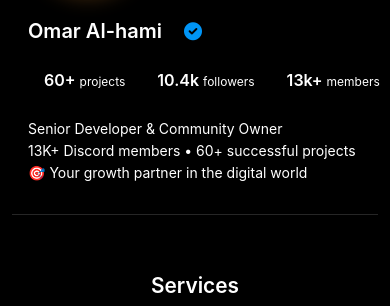
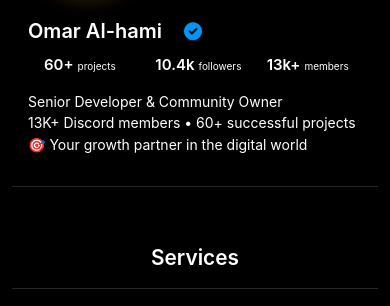
Before and after one commit to omaralhami/omaralhami-website, a plain HTML site: page index.html in a window 390 px wide. Shown: the part 159-465 px from the top of the page. Drawn offline with Linux system fonts and the light colour scheme.

Commit message:
Fix mobile stats spacing and layout

```diff
--- a/style.css
+++ b/style.css
@@ -700,7 +700,8 @@ input, textarea, button {
 
     /* Instagram Mobile Stats Layout */
     .profile-stats {
-        justify-content: space-around;
+        display: flex;
+        justify-content: space-between;
         gap: 0;
         margin-bottom: 16px;
         padding: 0;
@@ -714,20 +715,23 @@ input, textarea, button {
     .stat {
         text-align: center;
         flex: 1;
+        padding: 0 4px;
     }
 
     .stat-number {
-        font-size: 18px;
+        font-size: 16px;
         font-weight: 600;
         display: block;
-        margin-bottom: 0;
+        margin-bottom: 2px;
         color: #ffffff;
+        line-height: 1.1;
     }
 
     .stat-label {
-        font-size: 13px;
+        font-size: 11px;
         color: #ffffff;
         font-weight: 400;
+        line-height: 1.1;
     }
 
     /* Instagram Mobile Bio Section */
@@ -1074,16 +1078,17 @@ input, textarea, button {
     }
 
     .profile-stats {
-        gap: 32px;
-        padding: 12px 0;
+        gap: 0;
+        padding: 0;
+        margin-left: 12px;
     }
 
     .stat-number {
-        font-size: 16px;
+        font-size: 15px;
     }
 
     .stat-label {
-        font-size: 12px;
+        font-size: 10px;
     }
 
     .services-section h2, .projects-section h2, .testimonials-section h2, .certifications-section h2, .contact-section h2 {
```
